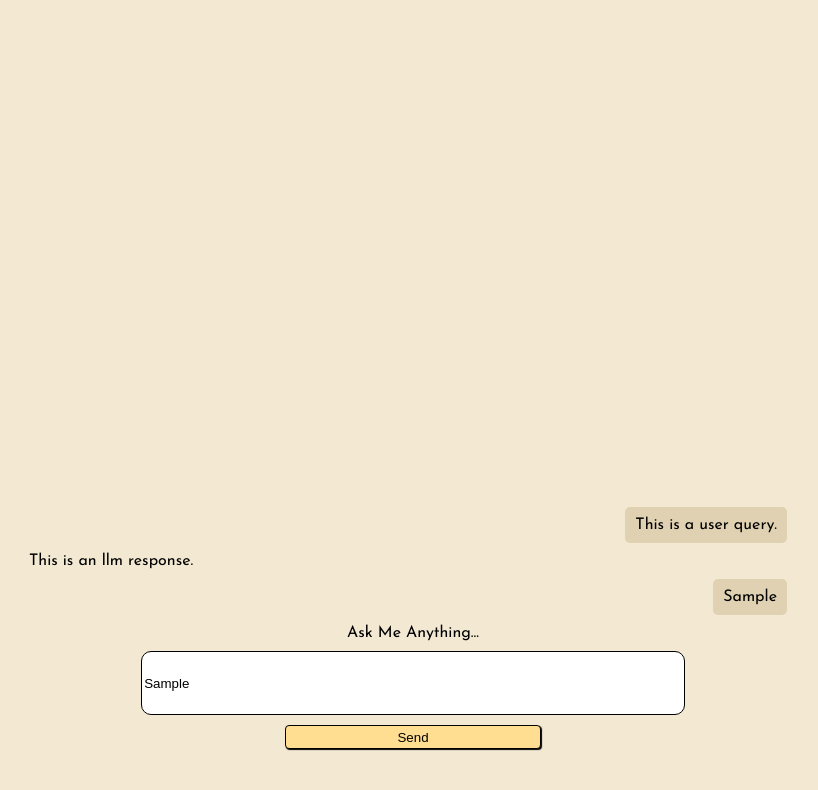
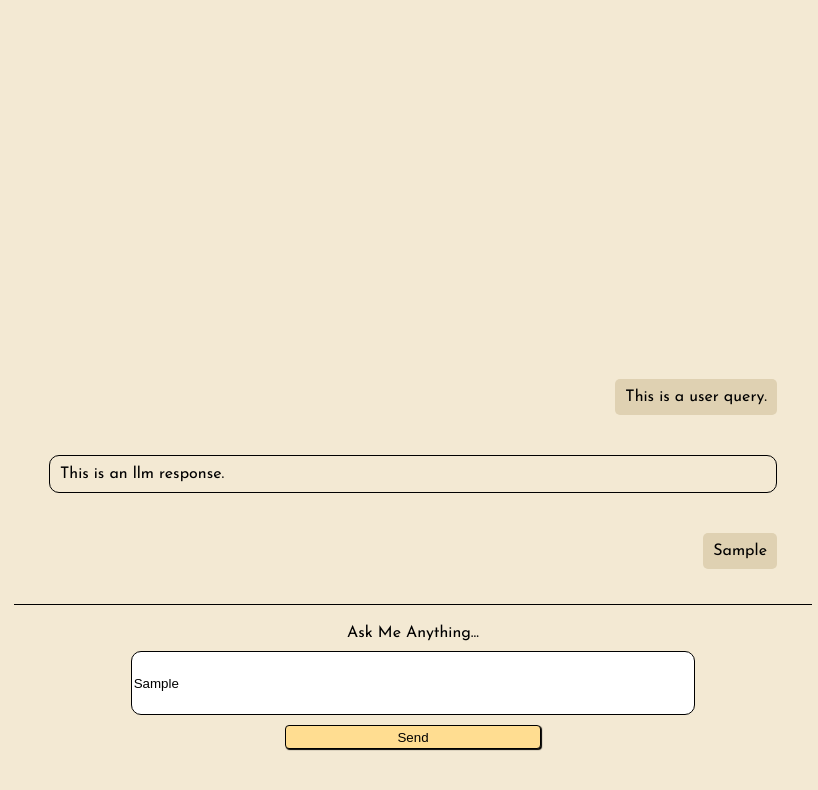
Before and after one commit to kylebernerslee/kyles-miniUI, a plain HTML site: page index.html in a window 1280 px wide. Both pictures are taken after typing "Sample" into the empty fields and a click on the button "Send". Shown: the whole page, without its empty margins (227-1045 px from the left). Drawn offline with Linux system fonts and the light colour scheme; no server answers.

Commit message:
improving external handling

```diff
--- a/index.html
+++ b/index.html
@@ -4,7 +4,7 @@
     <meta charset="UTF-8">
     <meta name="viewport" content="width=device-width, initial-scale=1.0">
     <title>The Kyles - Mini Ui</title>
-    <link rel="stylesheet" href="styles.css">
+    <link rel="stylesheet" href="static/styles.css">
 </head>
 <body>
     <div id="main">
@@ -16,6 +16,6 @@
         <input type="text" id="userInput" name="userInput" required>
         <button type="submit">Send</button>
     </form>
-<script src="code.js"></script>
+<script src="static/code.js"></script>
 </body>
 </html>
--- a/code.js
+++ b/static/code.js
@@ -1,7 +1,7 @@
 document.getElementById('queryForm').addEventListener('submit', async (event) => {
     event.preventDefault(); // Prevent the form from reloading the page
 
-    const userInput = document.querySelector('#userInput').value;
+    const userInput = document.querySelector('#userInput');
     const mainDiv = document.querySelector('#main');
 
     const queryDiv = document.createElement("div");
@@ -10,16 +10,17 @@ document.getElementById('queryForm').addEventListener('submit', async (event) =>
     queryDiv.classList.add("query");
     responseDiv.classList.add("response");
 
-    queryDiv.textContent = userInput;
+    queryDiv.textContent = userInput.value;
     mainDiv.appendChild(queryDiv);
 
     try {
-      const response = await fetch('http://localhost:5000/query', {
+      const serverUrl = window.location.origin;
+      const response = await fetch(`${serverUrl}/query`, {
         method: 'POST',
         headers: {
           'Content-Type': 'application/json',
         },
-        body: JSON.stringify({ query: userInput }),
+        body: JSON.stringify({ query: userInput.value }),
       });
 
       if (!response.ok) {
--- a/styles.css
+++ b/static/styles.css
@@ -52,6 +52,9 @@ button:active {
     display: flex;
     flex-direction: column;
     justify-content: flex-end;
+    margin-bottom: 20px;
+    border-bottom: solid 1px;
+    padding: 15px;
 }
 
 .query {
@@ -62,4 +65,12 @@ button:active {
     margin: 10px;
     padding: 10px;
     border-radius: 5px;
+    margin:20px;
 }
+
+.response {
+    margin: 20px;
+    border: solid 1px;
+    border-radius: 10px;
+    padding: 10px;
+}
```
Also changed, not shown: 1 other file.
